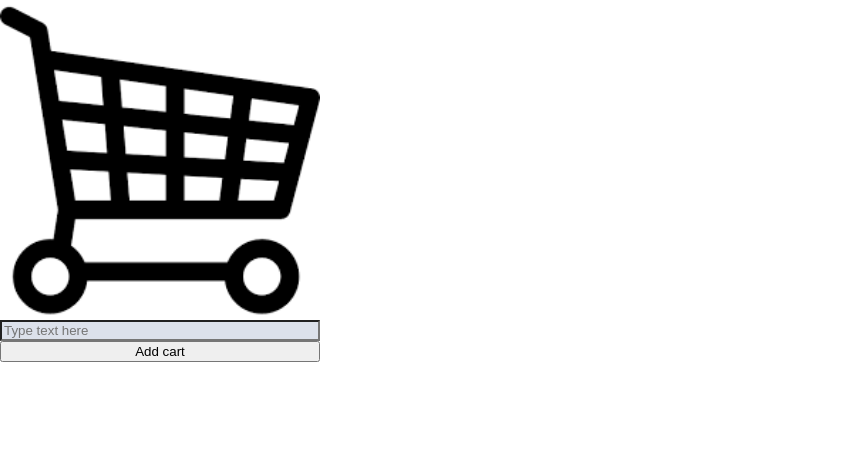
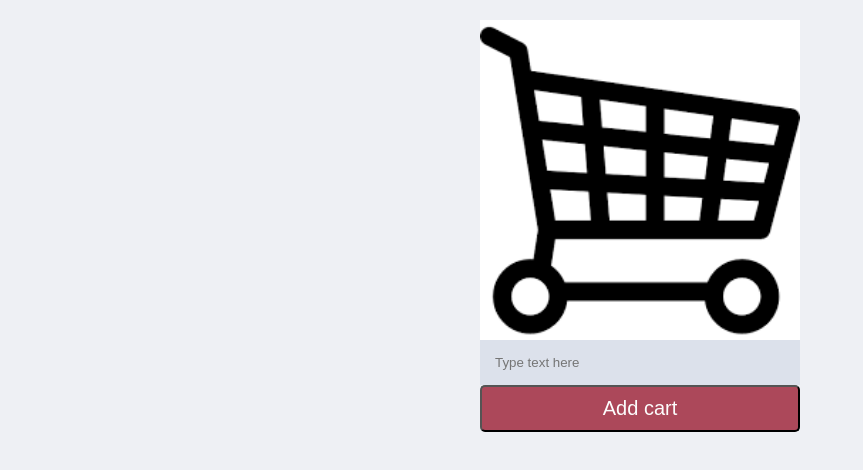
Before and after one commit to OTIENO-png/shopping_lists, a plain HTML site: page index.html in a window 1280 px wide. Shown: the whole page, without its empty margins (0-863 px from the left). Drawn offline with Linux system fonts and the light colour scheme.

Commit message:
button styling

```diff
--- a/index.css
+++ b/index.css
@@ -1,14 +1,25 @@
 html, body{
     margin: 0;
     padding: 0;
-    font-family: 'Franklin Gothic Medium', 'Arial Narrow', Arial, sans-serif;
+    font-family: 'Rubik', sans-serif;
+    background-color: #EEF0F4;
 }
 .container{
     display: flex;
     flex-direction: column;
     max-width: 320px;
+    margin: 20px auto;
 }
 input{
     color: #432000;
     background-color: #dce1eb;
+    border: 0;
+    padding: 15px;
 }
+button{
+    color:FDFDFD;
+    background-color: #AC485A;
+    padding: 10px;
+    border-radius: 5px;
+    font-size: 20px;
+}
```
